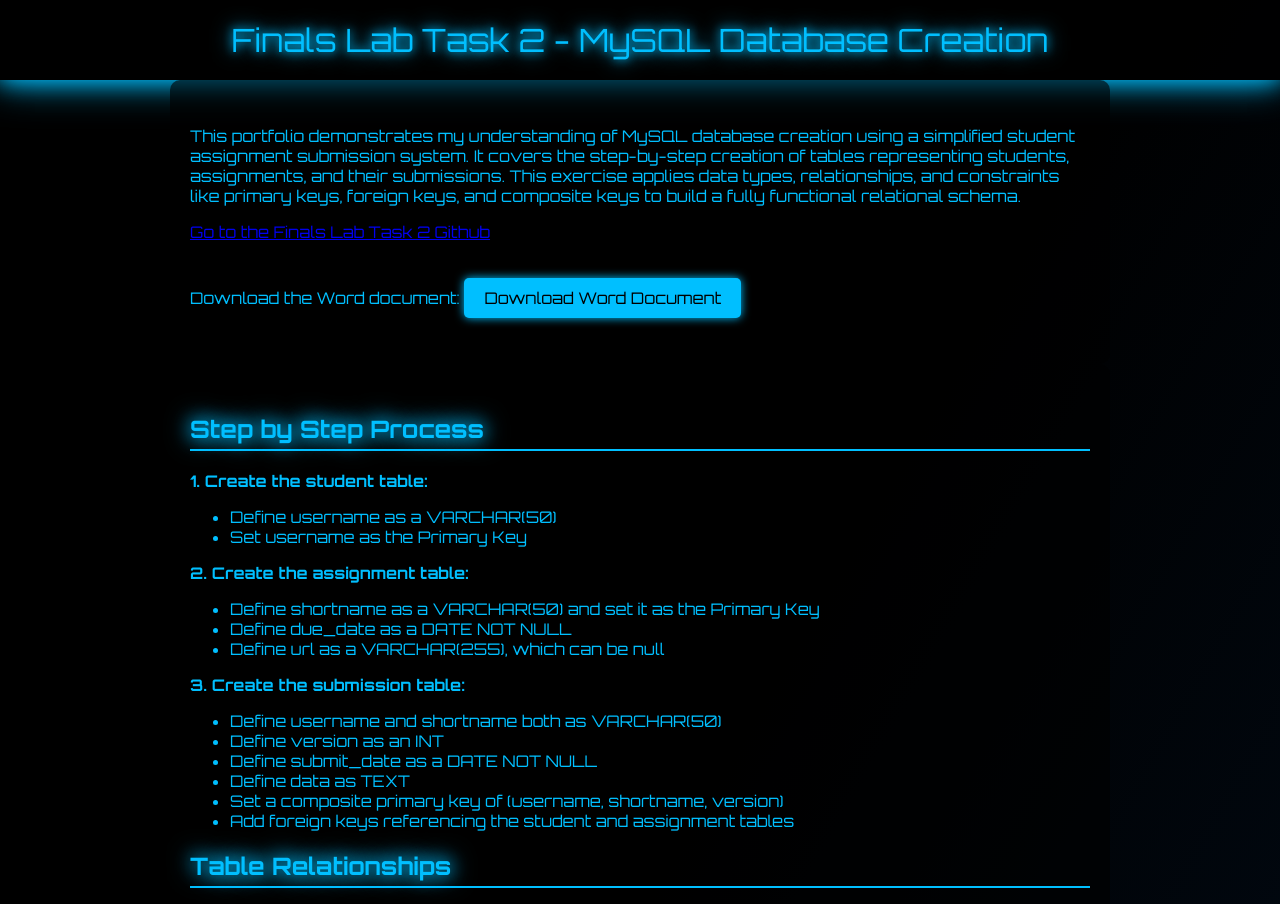
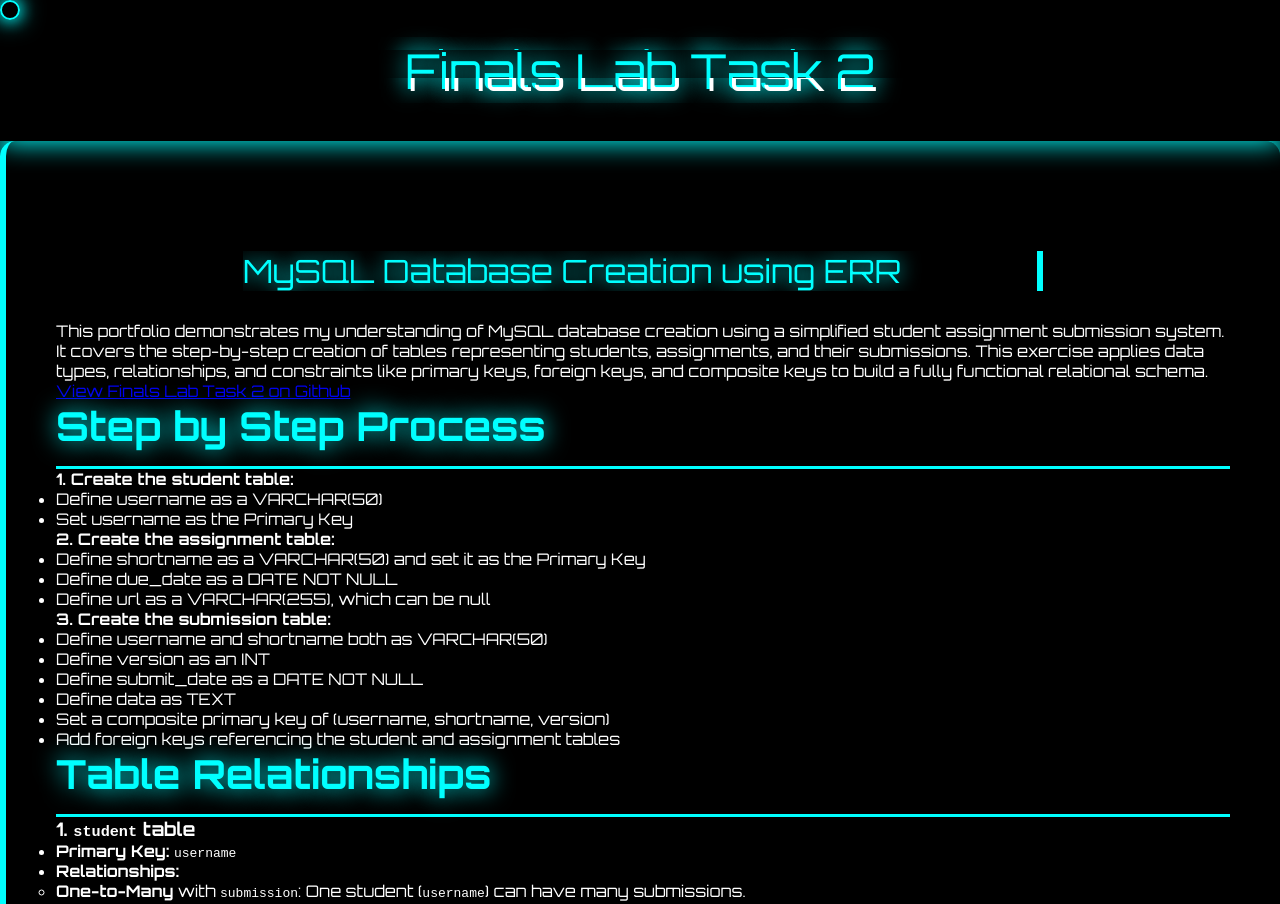
Before and after one commit to Soguilon/Finals-Lab-Task-2, a plain HTML site: page index.html in a window 1280 px wide. Shown: the top 904 px of the page. Drawn offline with Linux system fonts and the light colour scheme.

Commit message:
Update index.html

```diff
--- a/index.html
+++ b/index.html
@@ -1,121 +1,212 @@
 <!DOCTYPE html>
 <html lang="en">
 <head>
-  <meta charset="UTF-8">
-  <meta name="viewport" content="width=device-width, initial-scale=1.0">
-  <title>Finals Lab Task 2 - MySQL Database Creation</title>
+  <meta charset="UTF-8" />
+  <meta name="viewport" content="width=device-width, initial-scale=1.0"/>
+  <title>Finals Lab Task 2</title>
   <style>
     @import url('https://fonts.googleapis.com/css2?family=Orbitron:wght@400;700&display=swap');
 
-    body {
-      margin: 0;
-      font-family: 'Orbitron', sans-serif;
-      background: linear-gradient(120deg, #000 30%, #020f1f 70%);
-      color: #00bfff;
-      overflow-x: hidden;
-      animation: bgShift 15s ease-in-out infinite alternate;
-      transition: background 2s ease-in-out;
+    :root {
+      --neon: #00ffff;
+      --bg: #000;
+      --light-bg: #111;
+      --text: #fff;
     }
 
-    @keyframes bgShift {
-      0% { background-position: left top; }
-      100% { background-position: right bottom; }
+    * {
+      margin: 0;
+      padding: 0;
+      box-sizing: border-box;
+      cursor: none;
+      scroll-behavior: smooth;
+    }
+
+    body {
+      font-family: 'Orbitron', sans-serif;
+      background: radial-gradient(circle, var(--bg), #000);
+      color: var(--text);
+      overflow-x: hidden;
+    }
+
+    .cursor {
+      width: 20px;
+      height: 20px;
+      border: 2px solid var(--neon);
+      border-radius: 50%;
+      position: absolute;
+      pointer-events: none;
+      z-index: 1000;
+      box-shadow: 0 0 15px var(--neon), 0 0 25px var(--neon);
     }
 
     header {
-      background: rgba(0, 0, 0, 0.8);
-      padding: 20px;
+      padding: 40px;
       text-align: center;
-      font-size: 2rem;
-      color: #00bfff;
-      text-shadow: 0 0 10px #00bfff, 0 0 20px #00bfff;
-      animation: neonGlow 2s infinite alternate;
-      box-shadow: 0 0 15px #00bfff;
+      font-size: 3rem;
+      color: var(--neon);
+      text-shadow: 0 0 25px var(--neon);
+      box-shadow: 0 2px 25px var(--neon);
+      background-color: var(--bg);
+      position: sticky;
+      top: 0;
+      z-index: 999;
+    }
+
+    nav {
+      display: flex;
+      justify-content: center;
+      background-color: var(--bg);
+      border-top: 2px solid var(--neon);
+      border-bottom: 2px solid var(--neon);
+      box-shadow: 0 0 25px var(--neon);
+    }
+
+    nav a {
+      color: var(--text);
+      padding: 30px 50px;
+      text-decoration: none;
+      text-shadow: 0 0 10px var(--neon);
+      font-weight: bold;
+      font-size: 1.5rem;
+      transition: 0.3s;
+    }
+
+    nav a:hover {
+      color: var(--neon);
+      background-color: var(--light-bg);
+      box-shadow: inset 0 0 15px var(--neon);
     }
 
     section {
-      padding: 30px 20px;
-      max-width: 900px;
+      padding: 80px 50px;
+      max-width: 1300px;
       margin: auto;
-      border-radius: 10px;
-      background: rgba(0, 0, 0, 0.6);
-      transition: transform 0.3s ease-in-out;
-      animation: fadeInUp 1.5s ease-in-out;
-    }
-
-    section:hover {
-      transform: scale(1.05);
-      box-shadow: 0 0 20px #00bfff;
+      background-color: rgba(0, 0, 0, 0.8);
+      margin-bottom: 50px;
+      border-left: 6px solid var(--neon);
+      border-radius: 15px;
+      box-shadow: 0 0 30px var(--neon);
+      position: relative;
     }
 
     h2 {
-      color: #00bfff;
-      text-shadow: 0 0 5px #00bfff;
-      border-bottom: 2px solid #00bfff;
-      padding-bottom: 5px;
-      animation: glowPulse 2s infinite alternate;
+      color: var(--neon);
+      text-shadow: 0 0 25px var(--neon);
+      border-bottom: 3px solid var(--neon);
+      padding-bottom: 15px;
+      font-size: 2.5rem;
     }
 
-    .screenshot img {
-      max-width: 100%;
-      border-radius: 10px;
-      box-shadow: 0 0 10px #00bfff;
-      animation: floatImage 4s ease-in-out infinite;
+    img {
+      width: 600px;
+      height: 350px;
+      border-radius: 20px;
+      border: 3px solid var(--neon);
+      box-shadow: 0 0 30px var(--neon);
+      animation: float 3s ease-in-out infinite;
+      display: block;
+      margin: 30px auto;
+      transition: transform 0.3s ease;
     }
 
-    @keyframes glowPulse {
-      0% { text-shadow: 0 0 5px #00bfff, 0 0 10px #00bfff; }
-      100% { text-shadow: 0 0 20px #00bfff, 0 0 30px #00bfff; }
+    img:hover {
+      transform: scale(1.15) rotateY(25deg);
     }
 
-    @keyframes floatImage {
-      0% { transform: translateY(0); }
-      50% { transform: translateY(-10px); }
-      100% { transform: translateY(0); }
+    @keyframes float {
+      0%, 100% { transform: translateY(0); }
+      50% { transform: translateY(-15px); }
     }
 
-    @keyframes neonGlow {
-      from { box-shadow: 0 0 10px #00bfff; }
-      to { box-shadow: 0 0 25px #00bfff, 0 0 50px #00bfff; }
+    .typewriter {
+      overflow: hidden;
+      border-right: .2em solid var(--neon);
+      white-space: nowrap;
+      margin: 30px auto;
+      width: 100%;
+      color: var(--neon);
+      text-shadow: 0 0 20px var(--neon);
+      font-size: 2rem;
+      max-width: 800px;
+      animation: typing 4s steps(50, end), blink-caret .75s step-end infinite;
     }
 
-    @keyframes fadeInUp {
-      0% { opacity: 0; transform: translateY(20px); }
-      100% { opacity: 1; transform: translateY(0); }
+    @keyframes typing {
+      from { width: 0 }
+      to { width: 100% }
     }
 
-    .download-link {
-      display: inline-block;
-      margin-top: 20px;
-      padding: 10px 20px;
-      background-color: #00bfff;
-      color: #000;
-      text-decoration: none;
-      border-radius: 5px;
-      box-shadow: 0 0 10px #00bfff;
-      transition: background 0.3s ease, transform 0.2s ease;
+    @keyframes blink-caret {
+      from, to { border-color: transparent }
+      50% { border-color: var(--neon); }
     }
 
-    .download-link:hover {
-      background-color: #0099cc;
-      transform: scale(1.05);
-      box-shadow: 0 0 20px #00bfff;
+    .glitch {
+      color: var(--neon);
+      position: relative;
+    }
+
+    .glitch::before, .glitch::after {
+      content: attr(data-text);
+      position: absolute;
+      left: 0;
+      width: 100%;
+      overflow: hidden;
+    }
+
+    .glitch::before {
+      animation: glitchTop 1s infinite linear alternate-reverse;
+      color: #0ff;
+    }
+
+    .glitch::after {
+      animation: glitchBottom 1s infinite linear alternate-reverse;
+      color: #fff;
+    }
+
+    @keyframes glitchTop {
+      0% { clip-path: inset(0 0 80% 0); transform: translate(-3px, -3px); }
+      100% { clip-path: inset(20% 0 60% 0); transform: translate(3px, 3px); }
+    }
+
+    @keyframes glitchBottom {
+      0% { clip-path: inset(60% 0 0 0); transform: translate(3px, 2px); }
+      100% { clip-path: inset(30% 0 40% 0); transform: translate(-2px, -2px); }
+    }
+
+    .download-btn {
+      display: inline-block;
+      margin-top: 30px;
+      padding: 15px 30px;
+      background-color: var(--neon);
+      color: var(--bg);
+      font-size: 1.5rem;
+      text-decoration: none;
+      border-radius: 10px;
+      box-shadow: 0 0 25px var(--neon);
+      transition: background-color 0.3s;
+    }
+
+    .download-btn:hover {
+      background-color: var(--light-bg);
+      color: var(--neon);
     }
   </style>
 </head>
 <body>
-  <header>Finals Lab Task 2 - MySQL Database Creation</header>
 
-  <section>
-    <p>This portfolio demonstrates my understanding of MySQL database creation using a simplified student assignment submission system. It covers the step-by-step creation of tables representing students, assignments, and their submissions. This exercise applies data types, relationships, and constraints like primary keys, foreign keys, and composite keys to build a fully functional relational schema.</p>
-    <a href="https://github.com/Soguilon/Finals-Lab-Task-2" target="_blank">Go to the Finals Lab Task 2 Github</a>
-    <p>Download the Word document:
-      <a class="download-link" href="https://github.com/user-attachments/files/19631554/Soguilon.Carl.Asnef.B.FINALS2.EDM.SQL.docx" download>Download Word Document</a>
-    </p>
-  </section>
+<div class="cursor" id="cursor"></div>
+<header class="glitch" data-text="Finals Lab Task 2">Finals Lab Task 2</header>
 
-  <section>
-    <h2>Step by Step Process</h2>
+<section id="content">
+  <div class="typewriter">MySQL Database Creation using ERR </div>
+  <p>This portfolio demonstrates my understanding of MySQL database creation using a simplified student assignment submission system. It covers the step-by-step creation of tables representing students, assignments, and their submissions. This exercise applies data types, relationships, and constraints like primary keys, foreign keys, and composite keys to build a fully functional relational schema.</p>
+  <a href="https://github.com/Soguilon/Finals-Lab-Task-2" target="_blank">View Finals Lab Task 2 on Github</a>
+
+
+
+  <h2>Step by Step Process</h2>
     <p><strong>1. Create the student table:</strong></p>
     <ul>
       <li>Define username as a VARCHAR(50)</li>
@@ -212,6 +303,17 @@
     <div class="screenshot">
       <img src="https://github.com/user-attachments/assets/7e6b2f31-14a3-4f67-900b-f17e6f85e954" alt="Alternate EER Diagram">
     </div>
-  </section>
+  <!-- Download Button -->
+  <a href="https://github.com/user-attachments/files/19631554/Soguilon.Carl.Asnef.B.FINALS2.EDM.SQL.docx" class="download-btn" download>Download Finals Lab Task 2</a>
+</section>
+
+<script>
+  const cursor = document.getElementById('cursor');
+
+  document.addEventListener('mousemove', e => {
+    cursor.style.left = e.pageX - 10 + 'px';
+    cursor.style.top = e.pageY - 10 + 'px';
+  });
+</script>
 </body>
 </html>
```
